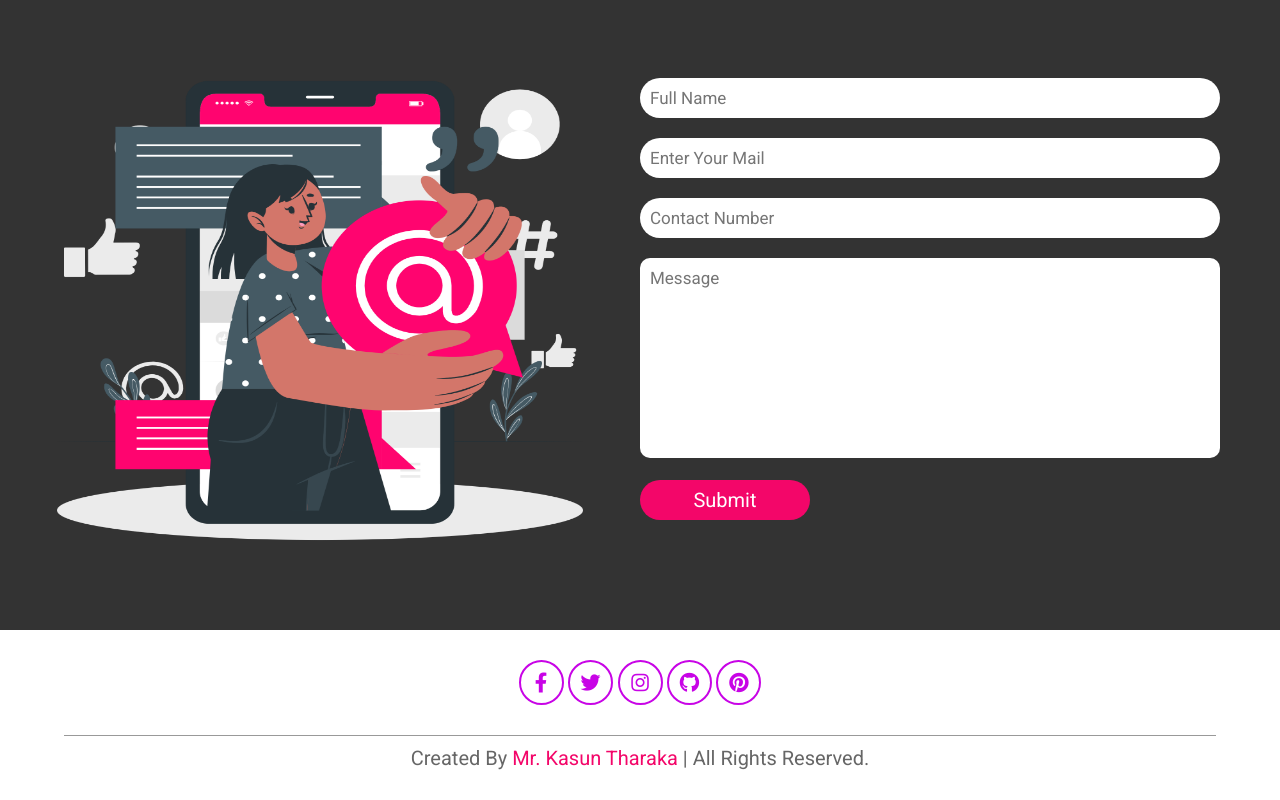
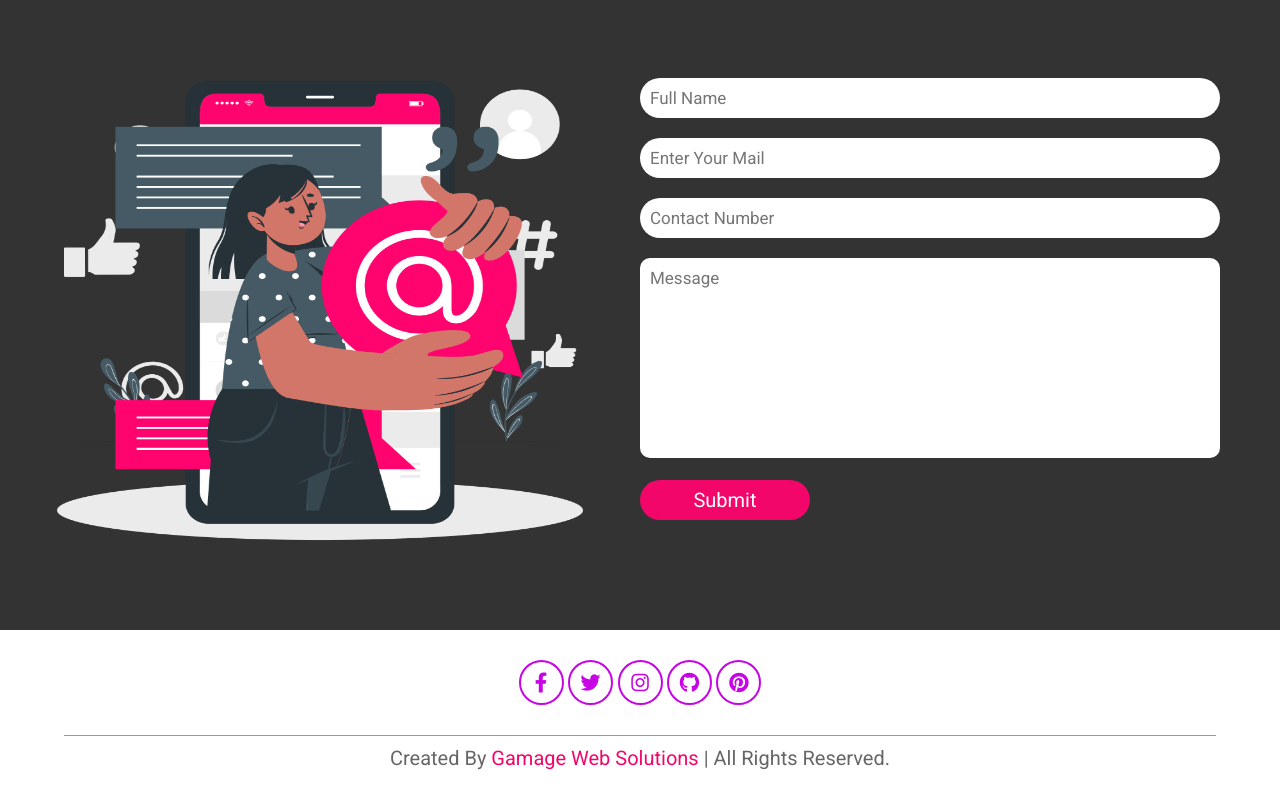
Before and after one commit to KTGamage/Education-site, a plain HTML site: page index.html in a window 1280 px wide. Shown: the part 3858-4658 px from the top of the page. Drawn offline with nearby package versions, Linux system fonts and the light colour scheme.

Commit message:
Update index.html

```diff
--- a/index.html
+++ b/index.html
@@ -324,7 +324,7 @@
       </div>
 
       <div class="credit">
-        created by <span>mr. kasun tharaka</span> | all rights reserved.
+        created by <span>Gamage Web Solutions</span> | all rights reserved.
       </div>
     </section>
 
```
